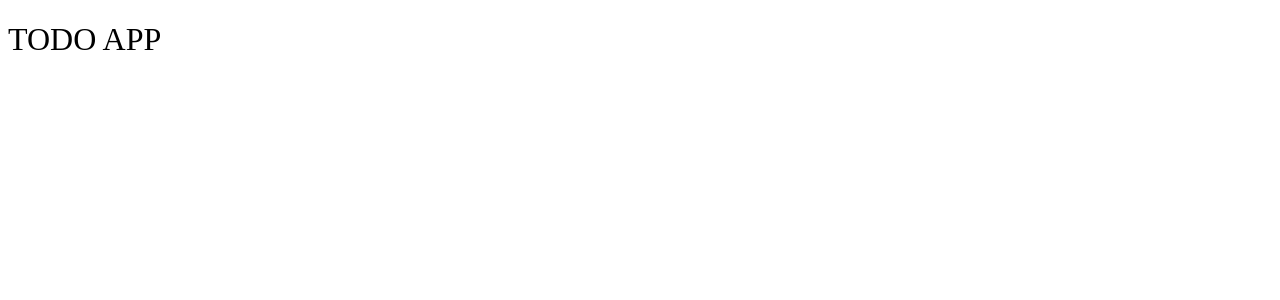
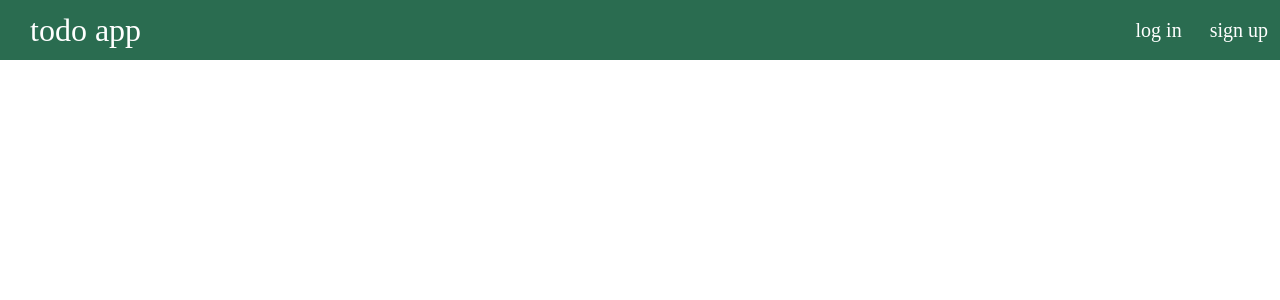
Before and after one commit to ry-2456/todo_app, a Flask app: page / in a window 1280 px wide. Before the commit the part shown is almost empty. Shown: the top 300 px of the page. Run offline with Flask 2, Linux system fonts and the light colour scheme.

Commit message:
feat: add navbar

```diff
--- /dev/null
+++ b/todo_app/static/css/style.css
@@ -0,0 +1,59 @@
+/********************* 基本設定 **********************/
+* {
+  margin: 0;
+  padding: 0;
+  box-sizing: border-box;
+}
+
+a {
+  text-decoration: none;
+}
+
+li {
+  list-style: none;
+}
+/**********************************************/
+
+
+
+/***************** header ******************/
+#header {
+  height: 60px;
+  background-color: #2a6c50;
+}
+.header-left a, .header-right a {
+  color: white;
+  display: inline-block;
+}
+
+.header-left a:hover {
+  opacity: 0.8;
+}
+
+.header-left {
+  float: left;
+}
+
+.header-left a {
+  font-size: 32px;
+  margin-left: 30px;
+  line-height: 60px;
+}
+
+.header-right {
+  float: right;
+}
+
+.header-right a {
+  line-height: 60px;
+  font-size: 20px;
+  padding-right: 12px;
+  padding-left: 12px;
+}
+
+.header-right a:hover {
+  background-color: rgba(255,255,255,0.4);
+}
+/******************* main ********************/
+
+/********************************************/
--- a/todo_app/static/css/top.css
+++ /dev/null
@@ -1,3 +0,0 @@
-h1 {
-  font-weight: normal;
-}
--- a/todo_app/templates/top.html
+++ b/todo_app/templates/top.html
@@ -3,12 +3,18 @@
 <head>
   <meta charset="utf-8">
   <title>todo_app</title>
-  <link rel="stylesheet" href="{{ url_for('static', filename='css/top.css') }}">
+  <link rel="stylesheet" href="{{ url_for('static', filename='css/style.css') }}">
 </head>
 <body>
   <div id="header">
     <div class="container">
-      <h1>TODO APP</h1>
+      <div class="header-left">
+        <a href="{{ url_for('top') }}">todo app</a>
+      </div>
+      <div class="header-right">
+        <a href="#">log in</a>
+        <a href="#">sign up</a>
+      </div>
     </div>
   </div>
 
@@ -22,7 +28,6 @@
     </div>
   </div>
 
-
 </body>
 
 </html>
--- a/todo_app/views.py
+++ b/todo_app/views.py
@@ -4,3 +4,8 @@ from todo_app import app
 @app.route("/")
 def top():
     return render_template("top.html")
+
+@app.route("/list")
+def show_list():
+    todo_list = ["歯を磨く", "結婚する", "大根を買う"]
+    return render_template("list.html", todo_list=todo_list)
```
